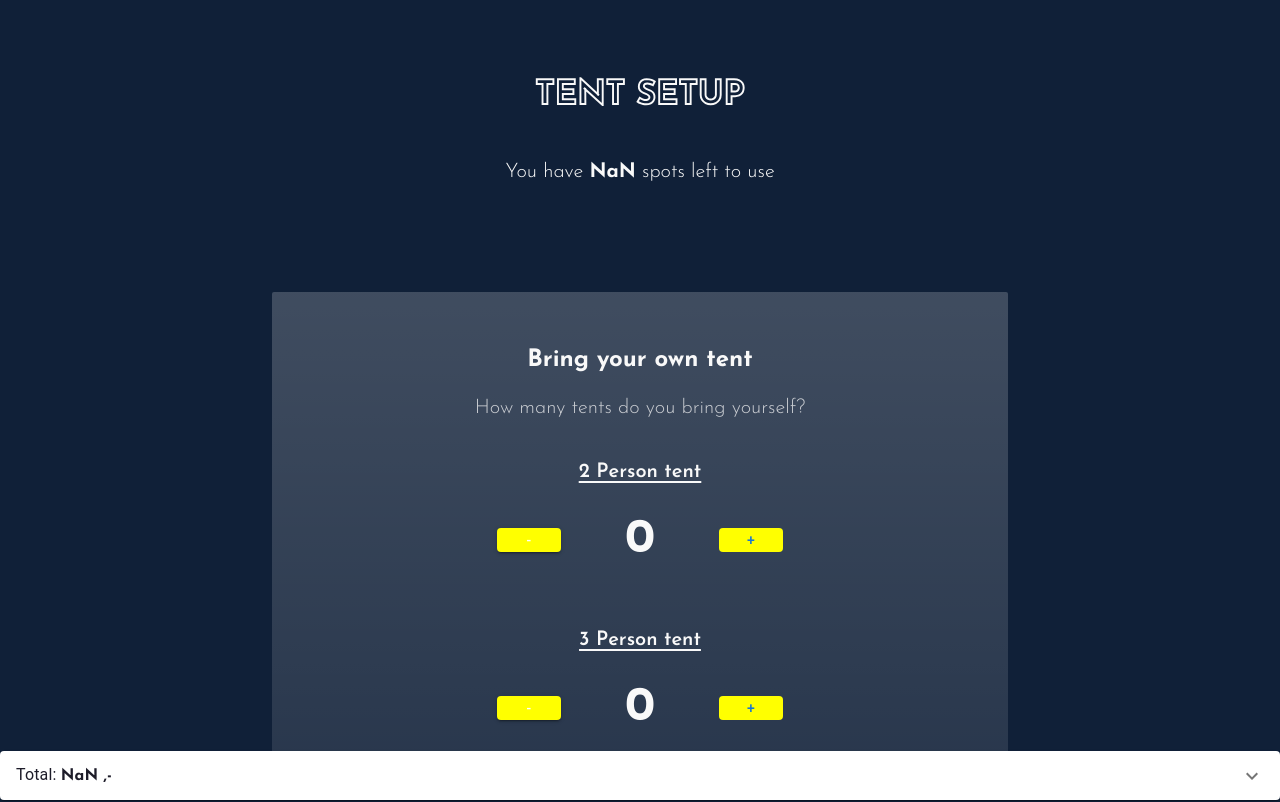
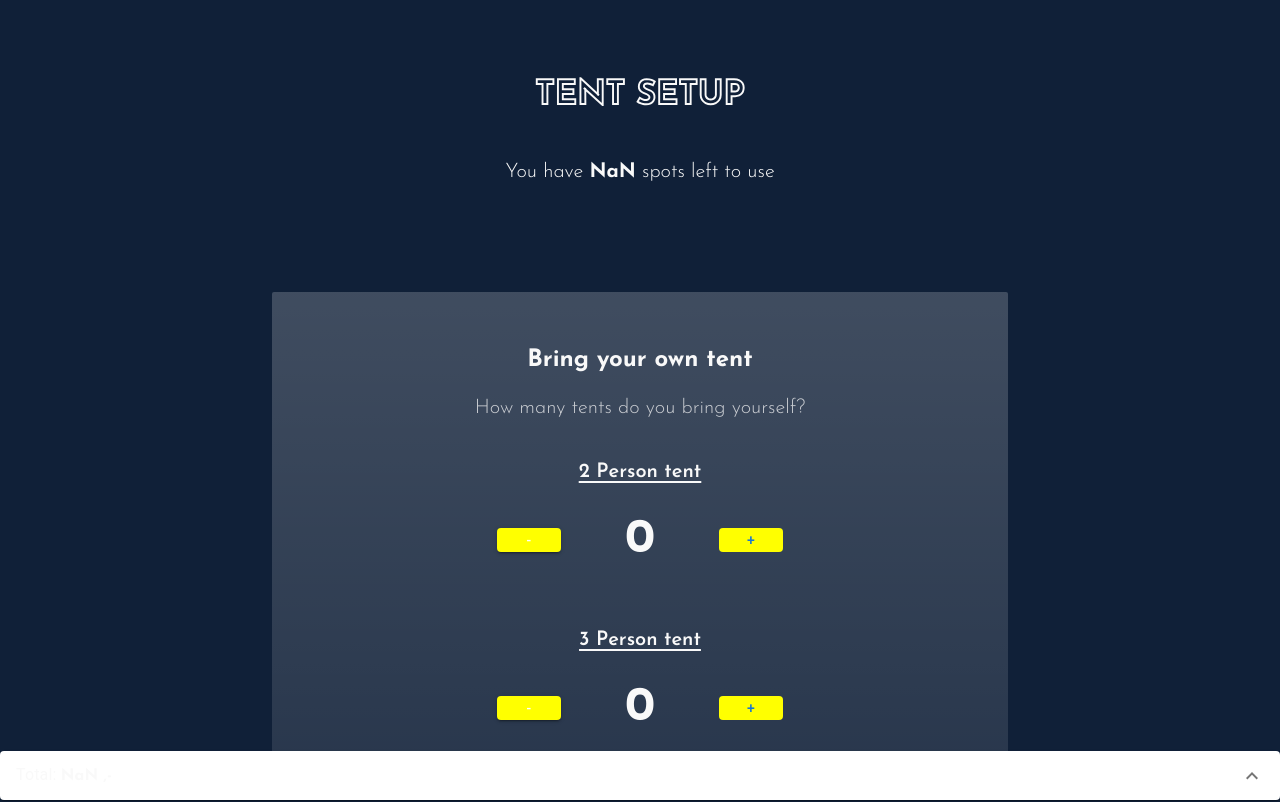
Before and after one commit to jona08n9/booking_flow, a Next.js app: page /tent_selection in a window 1280 px wide. Shown: the top 802 px of the page. Built offline with nearby package versions, Linux system fonts and the light colour scheme; a web font is replaced by a local one.

Commit message:
styled pricedrawer

```diff
--- a/src/components/PriceDrawer.js
+++ b/src/components/PriceDrawer.js
@@ -47,18 +47,18 @@ export default function PriceDrawer() {
 
   return (
     <div>
-      <Accordion>
+      <Accordion className="bg-color-opacity-40">
         <AccordionSummary
-          expandIcon={<ExpandMoreIcon />}
+          expandIcon={<ExpandMoreIcon className="rotate-180 fill-color-white" />}
           aria-controls="panel1a-content"
           id="panel1a-header"
         >
-          <Typography className="font-regular text-lg text-color-black">
+          <Typography className="font-regular text-lg text-color-white">
             Total: <span className="font-bold">{bookingDetails.totalPrice} ,-</span>
           </Typography>
         </AccordionSummary>
         <AccordionDetails>
-          <Typography className=" font-light text-color-black">
+          <Typography className=" font-light text-color-white">
             {`${bookingDetails.ticketAmount}x ${bookingDetails.ticketType} Tickets ${ticketPrice},-`}
             {/* lineBreak */}
             {greenCampPrice !== 0 ? <br></br> : ""}
--- a/src/pages/contact_information.js
+++ b/src/pages/contact_information.js
@@ -263,9 +263,6 @@ function ContactForm(props) {
           aria-controls="panel1d-content"
           id="panel1d-header"
           onClick={props.onClickAccordion}
-          sx={{
-            ".&MuiFormLabel-root": "white",
-          }}
         >
           <Typography className="font-bold text-color-white">Ticket #{props.numOfTickets} </Typography>
         </AccordionSummary>
```
